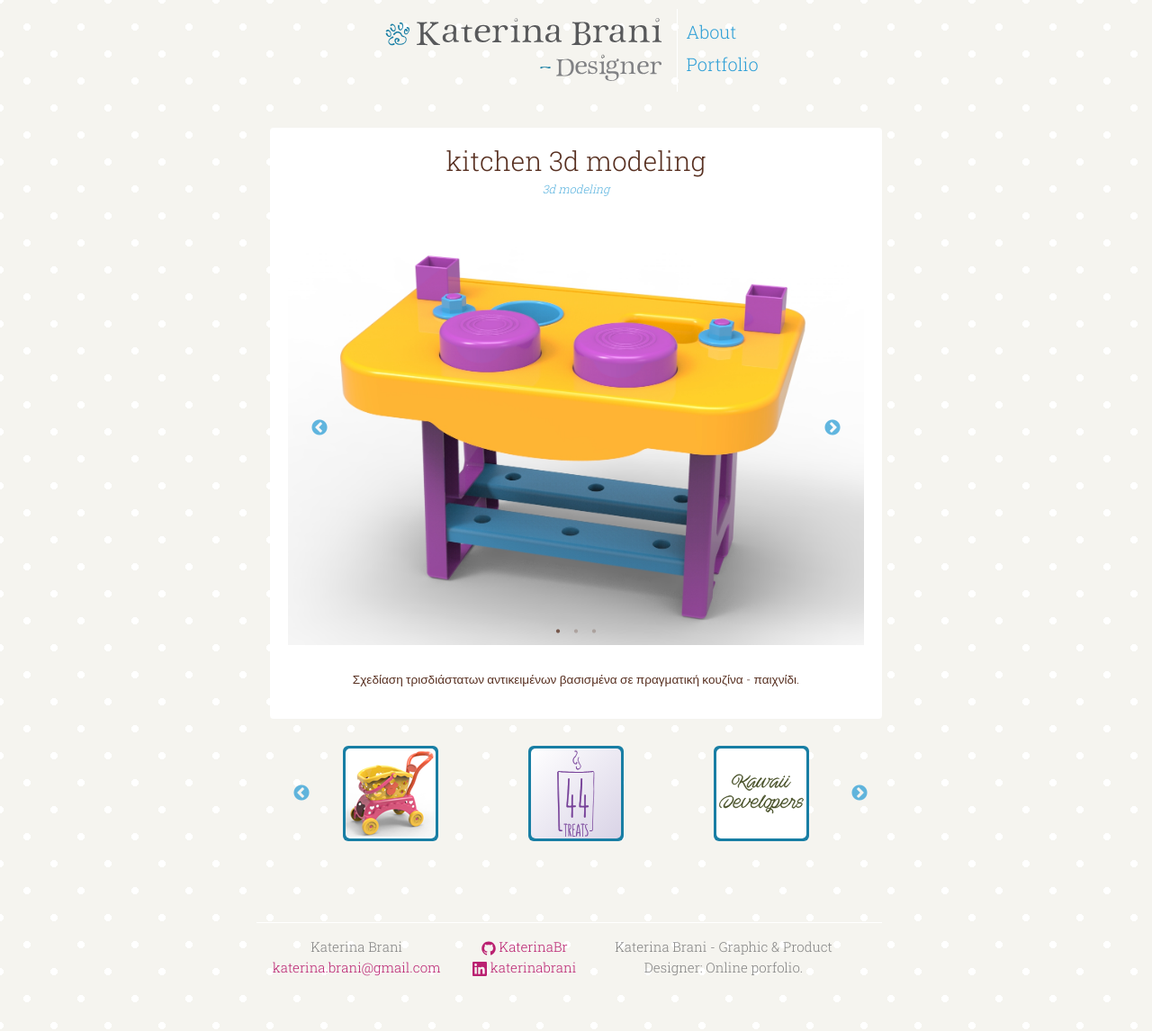
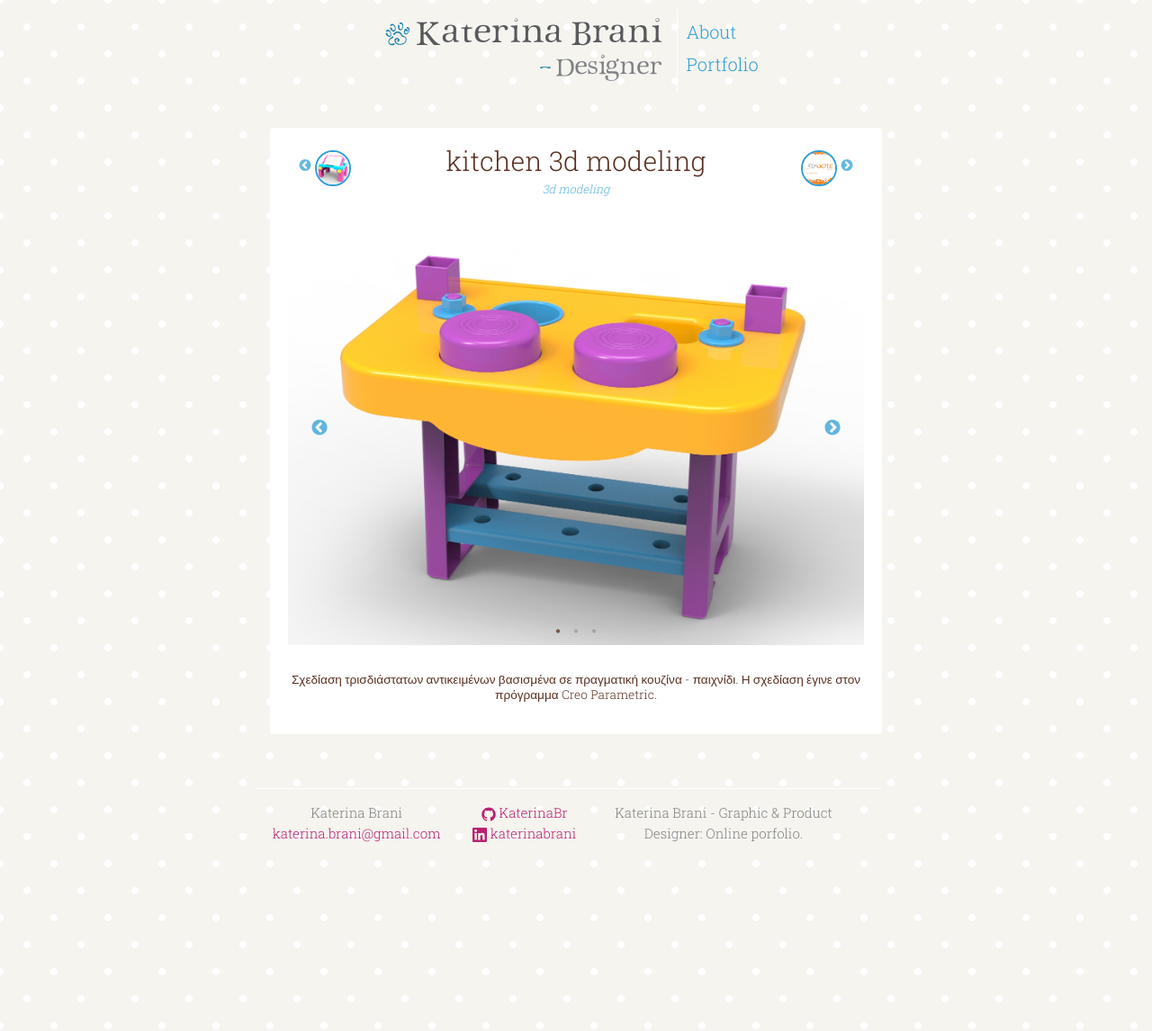
Before and after one commit to KaterinaBr/katerinabr, a Jekyll site: the page built from _projects/small_kitchen.md, in a window 1280 px wide. Shown: the whole page at 90% size. Built offline with Jekyll 4.4.1, drawn with Linux system fonts in a browser that asks for light colours; nearby versions of some CDN libraries.

Commit message:
Add next and prev project

```diff
--- a/_includes/head.html
+++ b/_includes/head.html
@@ -6,9 +6,8 @@
   <title>{% if page.title %}{{ page.title | escape }}{% else %}{{ site.title | escape }}{% endif %}</title>
   <meta name="description" content="{% if page.excerpt %}{{ page.excerpt | strip_html | strip_newlines | truncate: 160 }}{% else %}{{ site.description }}{% endif %}">
 
-  <!-- <link href='https://fonts.googleapis.com/css?family=Noto+Sans:700,400italic,400&subset=greek,latin' rel='stylesheet' type='text/css'> -->
+ <link href='https://fonts.googleapis.com/css?family=Roboto+Slab:400,300,100,700&subset=greek,latin' rel='stylesheet' type='text/css'>
 
- <link href='https://fonts.googleapis.com/css?family=Roboto+Slab:400,300,100,700&subset=greek,latin' rel='stylesheet' type='text/css'>
 
   <link rel="stylesheet" href="{{ "/css/main.css" | prepend: site.baseurl }}">
   <link rel="canonical" href="{{ page.url | replace:'index.html','' | prepend: site.baseurl | prepend: site.url }}">
--- a/_layouts/project.html
+++ b/_layouts/project.html
@@ -2,9 +2,61 @@
 layout: default
 ---
 
+{% capture the_collection %}{{site.projects}}{% endcapture %}
+  {% if site.projects %}
+    {% assign  document = site.projects | sort: "type" %}
+  {% endif %}
+
+  {% for links in document %}
+      {% if links.title == page.title %}
+          {% unless forloop.first %}
+              {% assign prevurl = prev.url %}
+              {% assign prevtitle = prev.title %}
+              {% assign previmg = prev.img_thum %}
+          {% endunless %}
+          {% unless forloop.last %}
+              {% assign next = document[forloop.index] %}
+              {% assign nexturl = next.url %}
+              {% assign nexttitle = next.title %}
+              {% assign nextimg = next.img_thum %}
+          {% endunless %}
+      {% endif %}
+      {% assign prev = links %}
+  {% endfor %}
+
 <div class="show_project">
-  <h2> {{ page.title }} </h2>
-  <h5> {{ page.type }} </h5>
+
+  <div class="row">
+    {% if prevurl %}
+    <div class="prev_next_img2 col-md-2 col-sm-2">
+      <a href="{{prevurl}}">
+        <div class="slick-prev2"></div>
+        <img class="" src="{{ site.baseurl }}/img/thumbnails/{{ previmg }}"/>
+          <!-- <h6>  <div class="slick-prev2"></div> prev</h6> -->
+      </a>
+    </div>
+    {% endif %}
+    <div class="titles col-md-8 col-sm-8 ">
+      <h2> {{ page.title }} </h2>
+      <h5> {{ page.type }} </h5>
+    </div>
+    {% if nexturl %}
+    <div class="prev_next_img2 col-md-2 col-sm-2">
+      <a href="{{nexturl}}">
+
+        <img class="" src="{{ site.baseurl }}/img/thumbnails/{{ nextimg }}"/>
+        <div class="slick-next2"></div>
+        <!-- <h6>  next<div class="slick-next2"></div> </h6> -->
+
+      </a>
+    </div>
+    {% endif %}
+
+  </div>
+
+
+  <!-- <h2> {{ page.title }} </h2> -->
+  <!-- <h5> {{ page.type }} </h5> -->
   <div class="slick_imgs slider single-item">
     {% for img_p in page.img_proj %}
       <img src="{{ site.baseurl }}/img/projects/{{ img_p }}" alt="screens of 44 treats">
@@ -13,7 +65,30 @@ layout: default
   <h6> {{ content }} </h6>
 </div>
 
+<!--
+<div class="prev_next_menu">
+  {% if prevurl %}
+  <div class="prev_next_img prev">
+      <a href="{{prevurl}}">
+        <img class="" src="{{ site.baseurl }}/img/thumbnails/{{ previmg }}"/>
+      </a>
+  </div>
+  {% endif %}
 
+  {% if nexturl %}
+  <div class="prev_next_img next">
+      <a href="{{nexturl}}">
+        <img class="" src="{{ site.baseurl }}/img/thumbnails/{{ nextimg }}"/>
+        <button type="button" class="slick-next slick-arrow" data-role="none" aria-label="Next" role="button" style="display: block;">
+        prev</button>
+      </a>
+  </div>
+  {% endif %}
+</div>
+
+--->
+
+<!--
   <div class="slick_projects text-center">
 
     {% for project in site.projects %}
@@ -24,3 +99,4 @@ layout: default
       </div>
       {% endfor %}
     </div>
+  -->
--- a/_projects/small_kitchen.md
+++ b/_projects/small_kitchen.md
@@ -11,4 +11,4 @@ img_proj:
 ---
 
 
-Σχεδίαση τρισδιάστατων αντικειμένων βασισμένα σε πραγματική κουζίνα - παιχνίδι.
+Σχεδίαση τρισδιάστατων αντικειμένων βασισμένα σε πραγματική κουζίνα - παιχνίδι. Η σχεδίαση έγινε στον πρόγραμμα Creo Parametric.
--- a/_sass/_portfolio.scss
+++ b/_sass/_portfolio.scss
@@ -79,8 +79,61 @@ h6 {
 @import "slick-theme.scss";
 
 
+.prev_next_img2 {
+  // position: relative;
+  margin: 0px;
+  padding: 0px;
+  margin-top: 5px;
+
+}
+.prev_next_img2 img {
+  text-align: center;
+  width: 40px;
+  height: 40px;
+  border-radius: 50%;
+  border-color: $mple;
+  border-width: 2px;
+  border-style: solid;
+}
+
+
+.prev_next_img2 div {
+  display: inline-flex;
+  margin: 0px;
+
+}
+
+//----------------
+.prev_next_img {
+  // position: relative;
+  width: 100px;
+  height: 100px;
+  border-radius: 5px;
+  border-color: $mple;
+  border-width: 3px;
+  margin: 9px;
+  border-style: solid;
+}
+
+.prev_next_img.slick-arrow {
+
+}
+
+.prev_next_menu {
+  display: inline-flex;
+  width: 100%;
+}
+
+.next {
+  margin: 15px 15px 15px auto;
+}
+.prev {
+  margin: 15px auto 15px 15px;
+}
+/*
 .slick_projects {
   margin: 30px;
+
 }
 
 .slick_projects img {
@@ -100,3 +153,4 @@ h6 {
   background: #187ea4;
   border-radius:6px;
 }
+*/
--- a/_sass/slick-theme.scss
+++ b/_sass/slick-theme.scss
@@ -207,3 +207,56 @@ $slick-opacity-not-active: 0.25 !default;
         }
     }
 }
+
+
+//----------------
+
+.slick-prev2,
+.slick-next2 {
+  margin: 3px;
+  &:hover, &:focus {
+      outline: none;
+      background: transparent;
+      color: transparent;
+      &:before {
+          opacity: $slick-opacity-on-hover;
+      }
+  }
+  &.slick-disabled:before {
+      opacity: $slick-opacity-not-active;
+  }
+  &:before {
+      font-family: $slick-font-family;
+      font-size: 15px;
+      line-height: 1;
+      color: $slick-arrow-color;
+      opacity: $slick-opacity-default;
+      -webkit-font-smoothing: antialiased;
+      -moz-osx-font-smoothing: grayscale;
+  }
+}
+
+
+.slick-prev2 {
+    z-index: 1;
+    [dir="rtl"] & {
+    }
+    &:before {
+        content: $slick-prev-character;
+        [dir="rtl"] & {
+          content: $slick-next-character;
+        }
+    }
+}
+
+.slick-next2 {
+    z-index: 1;
+    [dir="rtl"] & {
+    }
+    &:before {
+        content: $slick-next-character;
+        [dir="rtl"] & {
+          content: $slick-prev-character;
+        }
+    }
+}
```
Also changed, not shown: about.md (+5 -2 lines), Gemfile.lock.
